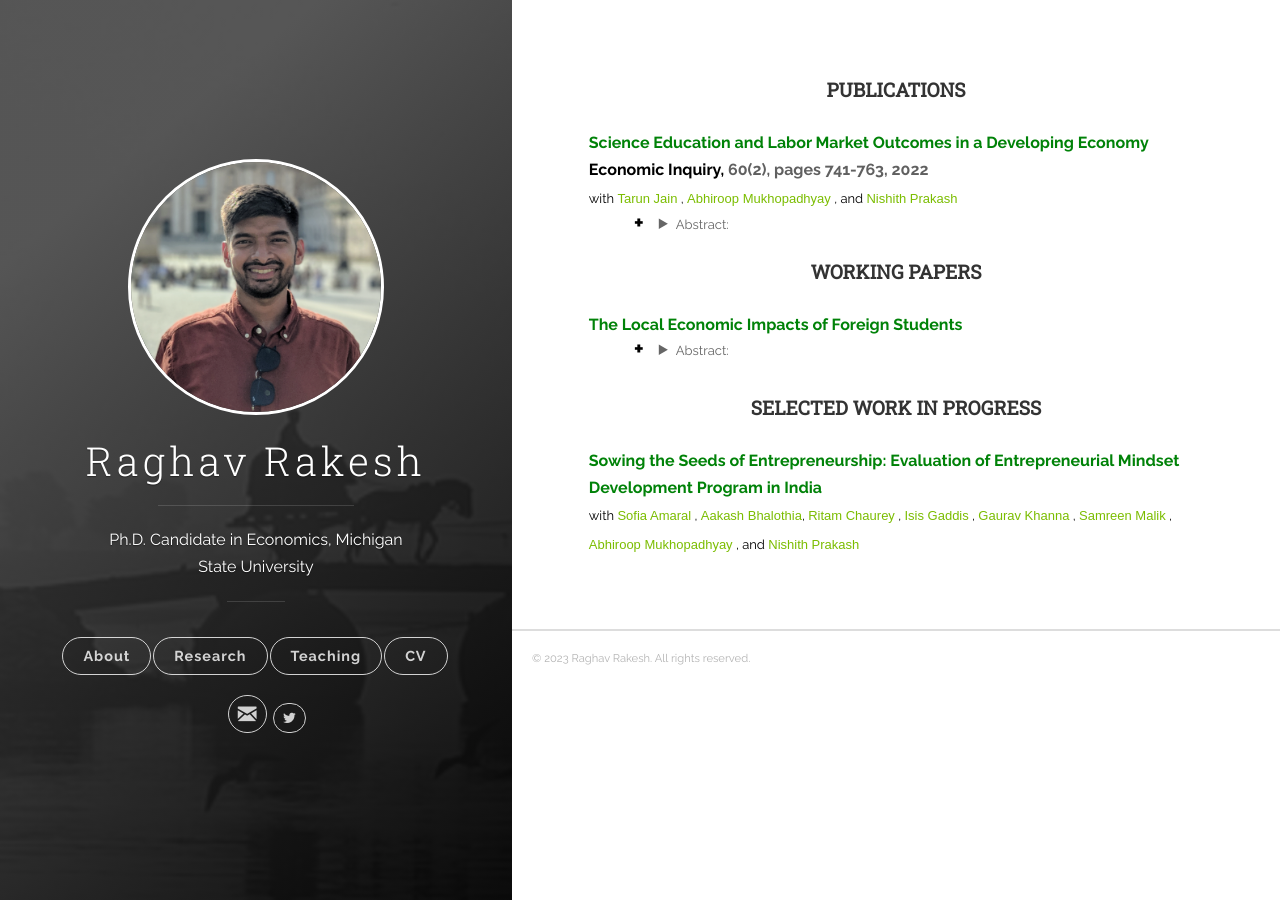
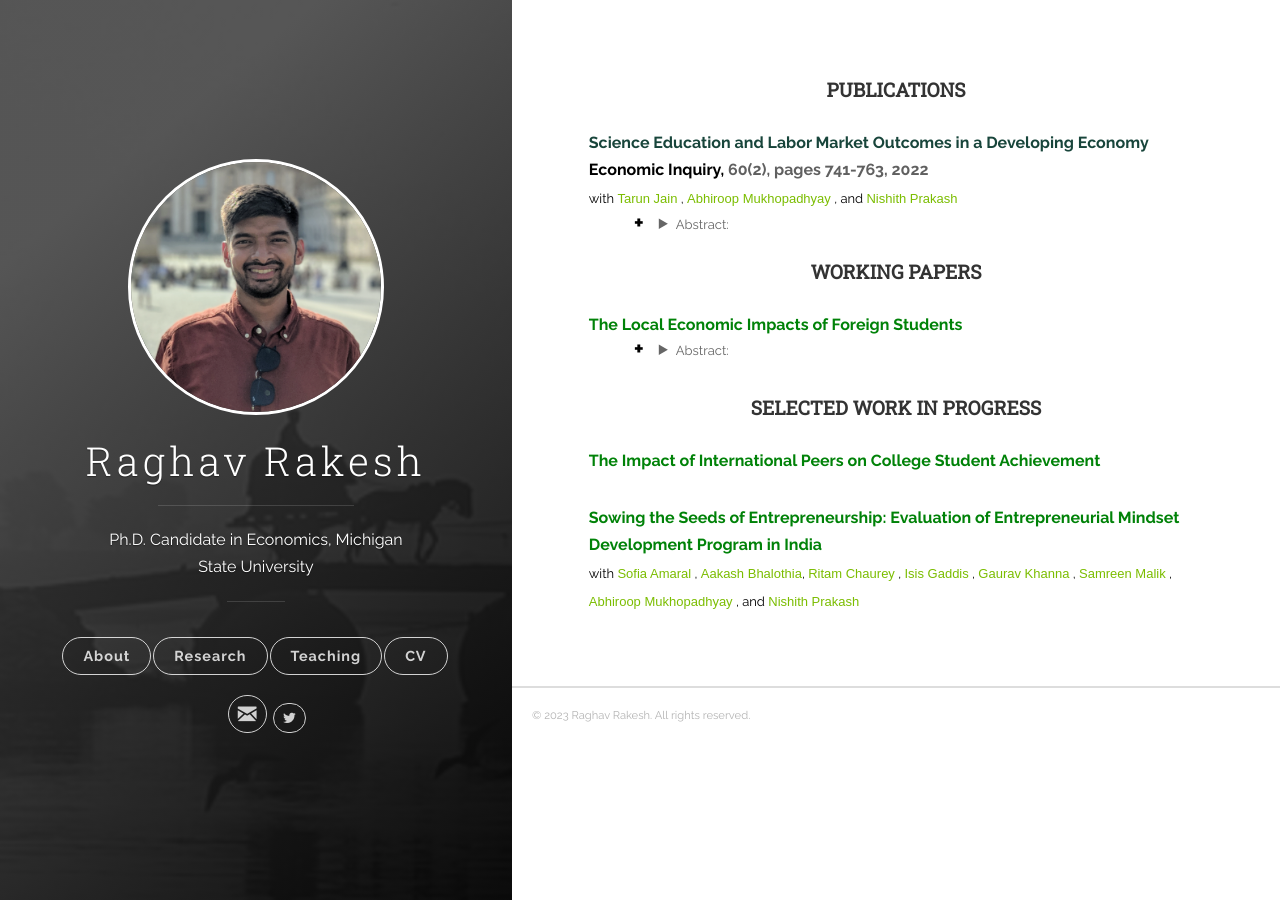
Before and after one commit to raghavrakesh/raghavrakesh.github.io, a Jekyll site: the page built from _posts/2018-06-13-research.markdown, in a window 1280 px wide. Built offline with Jekyll 4.4.1, drawn with Linux system fonts in a browser that asks for light colours.

Commit message:
Update 2018-06-13-research.markdown

```diff
--- a/_posts/2018-06-13-research.markdown
+++ b/_posts/2018-06-13-research.markdown
@@ -12,7 +12,7 @@ tags: [jekyll]
   <b>
     <strong>
       <a href="https://onlinelibrary.wiley.com/doi/abs/10.1111/ecin.13044" target="_blank">
-        <font size="3" style="color:#008208">Science Education and Labor Market Outcomes in a Developing Economy</font>
+        <font size="3" style="color:#18453B">Science Education and Labor Market Outcomes in a Developing Economy</font>
       </a>
     </strong>
     <br>
@@ -80,6 +80,15 @@ tags: [jekyll]
 
 <h4 style="margin-top:40px;" id="work-in-progress"><strong><center> SELECTED WORK IN PROGRESS</center></strong></h4>
 
+<p style="margin-top:30px;">
+  <b>
+    <strong>
+        <font size="3" style="color:#008208">The Impact of International Peers on College Student Achievement</font>
+    </strong>
+    <br>
+  </b>
+</p>
+
 
 <p style="margin-top:30px;">
   <b>
@@ -114,6 +123,8 @@ tags: [jekyll]
     </font>
   </b>
 </p>
+
+
 
 
 
```
